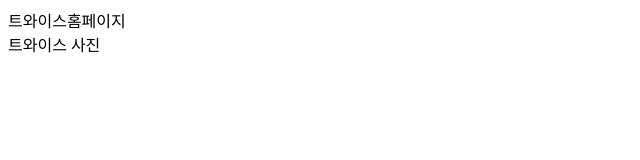
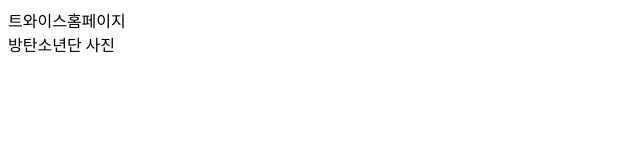
Before and after one commit to team-777/lol-backend, a plain HTML site: page index.html in a window 1280 px wide. Shown: the full height of the page, 0-640 px from the left. Drawn offline with Linux system fonts and the light colour scheme.

Commit message:
이미지변경(bts)

```diff
--- a/index.html
+++ b/index.html
@@ -1,4 +1,4 @@
 <html>
 	<head>트와이스홈페이지</head>
-	<div>트와이스 사진</div>
+	<div>방탄소년단 사진</div>
 	<html>
```
